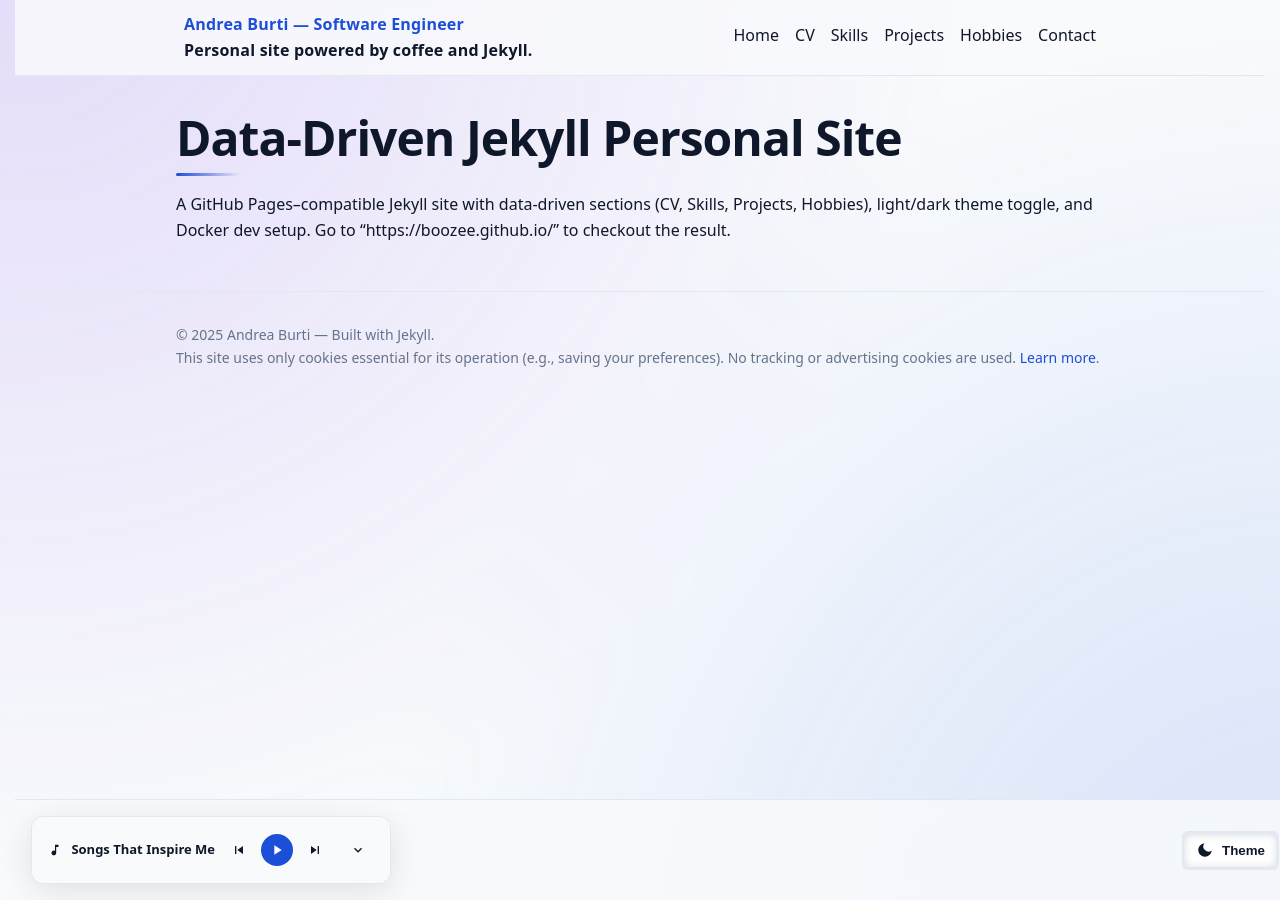
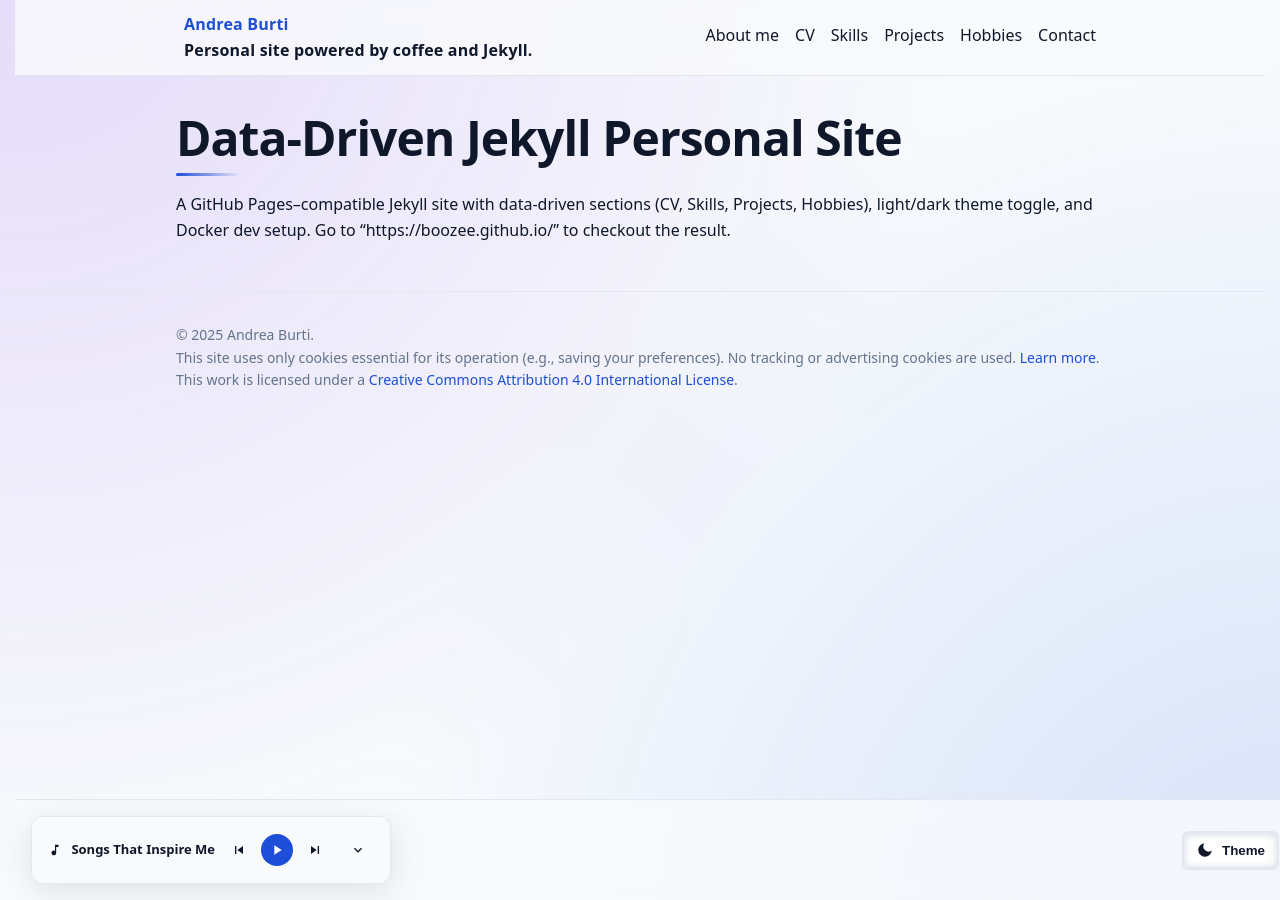
Before and after one commit to boozee/boozee.github.io, a Jekyll site: the page built from README.md, in a window 1280 px wide. Built offline with Jekyll 4.4.1, drawn with Linux system fonts in a browser that asks for light colours; our own code applies the rules of GitHub Pages for plain Markdown files.

Commit message:
Tweaks to footer and header

```diff
--- a/_config.yml
+++ b/_config.yml
@@ -1,4 +1,4 @@
-title: "Andrea Burti — Software Engineer"
+title: "Andrea Burti"
 author: Andrea Burti
 description: "Personal site powered by coffee and Jekyll."
 url: "https://boozee.github.io"
@@ -27,19 +27,6 @@ defaults:
     values:
       layout: "default"
 
-# Navigation (can be overridden in _data/navigation.yml)
-nav:
-  - title: Home
-    url: "/"
-  - title: CV
-    url: "/cv/"
-  - title: Skills
-    url: "/skills/"
-  - title: Projects
-    url: "/projects/"
-  - title: Hobbies
-    url: "/hobbies/"
-
 # Allow Sass to be used
 sass:
   style: compressed
--- a/_data/navigation.yml
+++ b/_data/navigation.yml
@@ -1,4 +1,4 @@
-- title: Home
+- title: About me
   url: "/"
 - title: CV
   url: "/cv/"
--- a/_includes/footer.html
+++ b/_includes/footer.html
@@ -1,11 +1,12 @@
 <footer class="footer">
   <div class="container">
-    <div>© <span id="year"></span> {{ site.author }} — Built with Jekyll.</div>
+    <div>© <span id="year"></span> {{ site.author }}.</div>
     <div>
       This site uses only cookies essential for its operation (e.g., saving your preferences).
       No tracking or advertising cookies are used.
       <a href="{{ site.baseurl }}/privacy">Learn more</a>.
     </div>
+    <div>This work is licensed under a <a href="https://creativecommons.org/licenses/by/4.0/">Creative Commons Attribution 4.0 International License</a>.</div>
     <script>document.getElementById('year').textContent = new Date().getFullYear();</script>
   </div>
 </footer>
```
